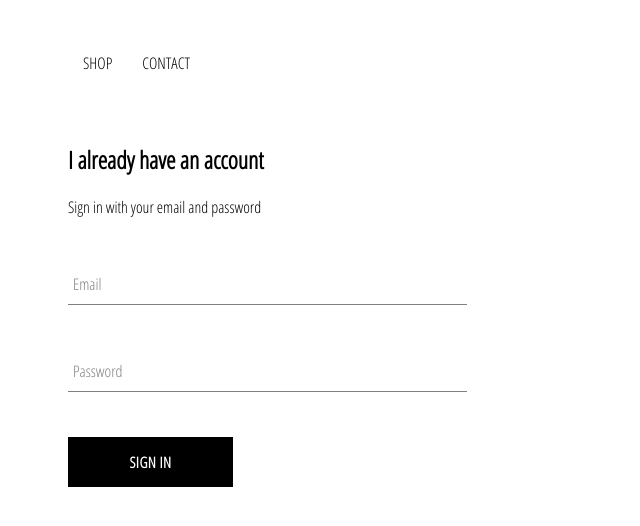
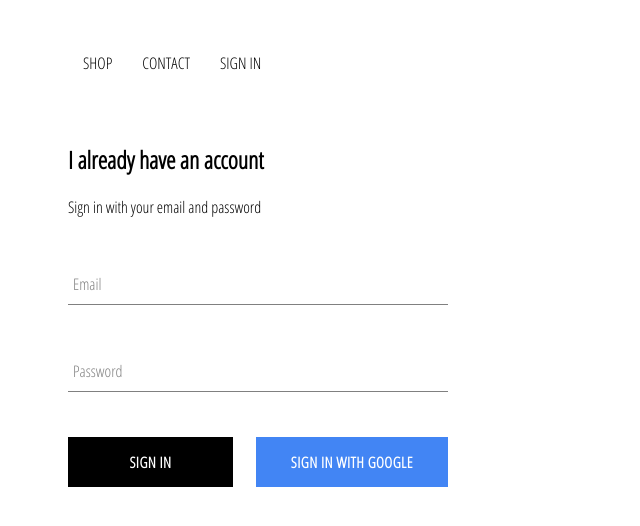
Before and after one commit to hahnrena/Kleider-Mrkt, a React app in the folder client/: page /signin in a window 1280 px wide. Shown: the top 526 px of the page, without its empty margins (0-640 px from the left). Built offline with nearby package versions, Linux system fonts and the light colour scheme; no server answers.

Commit message:
Integrated firebase/completed sign in UI & sign in component

```diff
--- a/client/src/App.css
+++ b/client/src/App.css
@@ -7,3 +7,7 @@ a {
     text-decoration: none;
     color: black;
 }
+
+* {
+    box-sizing: border-box;
+}
--- a/client/src/App.js
+++ b/client/src/App.js
@@ -1,17 +1,43 @@
 import React from 'react';
 import { Switch, Route } from 'react-router-dom';
+
 import HomePage from './pages/homepage/homePage';
 import ShopPage from './pages/shopPage/shopPage';
 import Header from './components/header/header';
 import SignInAndSignUpPage from './pages/signInUp/signInUp'
+import { auth } from './firebase/utils/firebase';
+
 import './App.css';
 
 
 
-function App() {
+class App extends React.Component {
+  constructor() {
+    super();
+
+    this.state = {
+      currentUser: null
+    }
+  }
+
+  unsubscribeFromAuth = null;
+
+  componentDidMount() {
+    this.unsubscribeFromAuth = auth.onAuthStateChanged(user => {
+      this.setState({ currentUser: user });
+
+      console.log(user);
+    })
+  }
+
+  componentWillUnmount() {
+    this.unsubscribeFromAuth();
+  }
+
+  render() {
     return (
       <div>
-      <Header />
+        <Header currentUser={this.state.currentUser} />
         <Switch>
           <Route exact path='/' component={HomePage}/>
           <Route path='/shop' component={ShopPage} />
@@ -20,5 +46,6 @@ function App() {
       </div>
     );
   }
+}
 
 export default App;
--- a/client/src/components/custom-button/custom-button.modules.scss
+++ b/client/src/components/custom-button/custom-button.modules.scss
@@ -19,4 +19,14 @@
         color: black;
         border: 1px solid black;
     }
+
+    &.google-sign-in {
+        background-color: #4285f4;
+        color: white;
+    }
+
+    &:hover {
+        background: #357ae8;
+        border: none;
+    }
 }
--- a/client/src/components/custom-button/customButton.js
+++ b/client/src/components/custom-button/customButton.js
@@ -2,8 +2,11 @@ import React from 'react';
 
 import './custom-button.modules.scss';
 
-const CustomButton = ({ children, ...otherProps }) => (
-    <button className='custom-button' {...otherProps}>
+const CustomButton = ({ children, isGoogleSignIn, ...otherProps }) => (
+    <button
+        className={`${isGoogleSignIn ? 'google-sign-in' : ''} custom-button`}
+        {...otherProps}
+    >
         {children}
     </button>
 );
--- a/client/src/components/directory/Directory.js
+++ b/client/src/components/directory/Directory.js
@@ -29,14 +29,14 @@ class Directory extends React.Component{
                 },
                 {
                   title: 'womens',
-                  imageUrl: 'https://i.ibb.co/GCCdy8t/womens.png',
+                  imageUrl: 'https://thefader-res.cloudinary.com/private_images/w_2400,c_limit,f_auto,q_auto:best/Champion8_RAW_kex8dc/cardigans-champion-earrings-closer-by-wwake-hoops-craven-iteri-choker-lady-grey.jpg',
                   size: 'large',
                   id: 4,
                   linkUrl: ''
                 },
                 {
                   title: 'mens',
-                  imageUrl: 'https://i.ibb.co/R70vBrQ/men.png',
+                  imageUrl: 'https://thefader-res.cloudinary.com/private_images/w_1800,c_limit,f_auto,q_auto:eco/Rock2_RAW_ekn6hm/sweater-l-l-bean-jacket-nautica-pants-adidas-equipment-hat-nike-acg-shoes-nike-x-acronym.jpg',
                   size: 'large',
                   id: 5,
                   linkUrl: ''
--- a/client/src/components/header/header.js
+++ b/client/src/components/header/header.js
@@ -1,9 +1,11 @@
 import React from 'react';
 import { Link } from 'react-router-dom';
 
+import { auth } from '../../firebase/utils/firebase'
+
 import './header.modules.scss';
 
-const Header = () => (
+const Header = ({ currentUser }) => (
     <div className='header'>
         <div className='options'>
             <Link className='option' to="/shop">
@@ -12,6 +14,12 @@ const Header = () => (
             <Link className='option' to="/shop">
                 CONTACT
             </Link>
+            {
+                currentUser ?
+                <div className='option' onClick={() => auth.signOut()}>SIGN OUT</div>
+                :
+                <Link className='option' to='/signin'>SIGN IN</Link>
+            }
         </div>
     </div>
 );
--- a/client/src/components/header/header.modules.scss
+++ b/client/src/components/header/header.modules.scss
@@ -20,6 +20,7 @@
 
       .option {
         padding: 10px 15px;
+        cursor: pointer;
       }
     }
   }
--- a/client/src/components/sign-in/Signin.js
+++ b/client/src/components/sign-in/Signin.js
@@ -2,6 +2,8 @@ import React from 'react';
 
 import FormInput from '../form-input/formInput'
 import CustomButton from '../custom-button/customButton'
+
+import { signInWithGoogle } from '../../firebase/utils/firebase'
 
 import './sign-in.modules.scss';
 
@@ -51,8 +53,12 @@ class SignIn extends React.Component {
                         label="Password"
                         required
                     />
-
-                    <CustomButton type="submit">Sign In</CustomButton>
+                    <div className='buttons'>
+                        <CustomButton type="submit">Sign In</CustomButton>
+                        <CustomButton onClick={signInWithGoogle} isGoogleSignIn>
+                            Sign In with Google
+                        </CustomButton>
+                    </div>
                 </form>
             </div>
         )
--- a/client/src/components/sign-in/sign-in.modules.scss
+++ b/client/src/components/sign-in/sign-in.modules.scss
@@ -1,9 +1,14 @@
 .sign-in {
-    width: 30vw;
+    width: 380px;
     display: flex;
     flex-direction: column;
 
     .title {
         margin: 10px 0;
     }
+
+    .buttons {
+        display: flex;
+        justify-content: space-between;
+    }
 }
--- /dev/null
+++ b/client/src/firebase/utils/firebase.js
@@ -0,0 +1,25 @@
+import firebase from 'firebase/app';
+import 'firebase/firestore';
+import 'firebase/auth';
+
+const config = {
+    apiKey: "AIzaSyBMy4fxSpSuZbvNp1E_s2FblikalELpFqg",
+    authDomain: "clothing-website-790c4.firebaseapp.com",
+    databaseURL: "https://clothing-website-790c4.firebaseio.com",
+    projectId: "clothing-website-790c4",
+    storageBucket: "clothing-website-790c4.appspot.com",
+    messagingSenderId: "877214814642",
+    appId: "1:877214814642:web:8b87d61af8acc4a27d94ab",
+    measurementId: "G-7H2MEELV8H"
+  };
+
+  firebase.initializeApp(config);
+
+  export const auth = firebase.auth();
+  export const firestore = firebase.firestore();
+
+  const provider = new firebase.auth.GoogleAuthProvider();
+  provider.setCustomParameters({ prompt: 'select_account'});
+  export const signInWithGoogle = () =>  auth.signInWithPopup(provider);
+
+  export default firebase;
```
Lines whose indentation alone changed are shown as unchanged.
